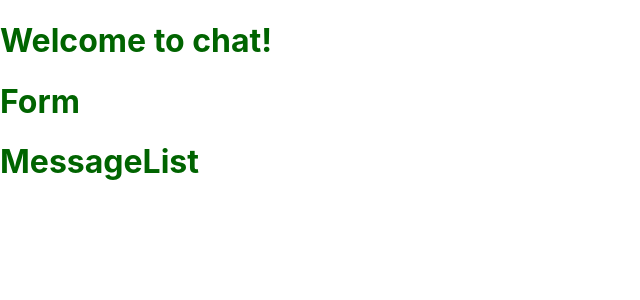
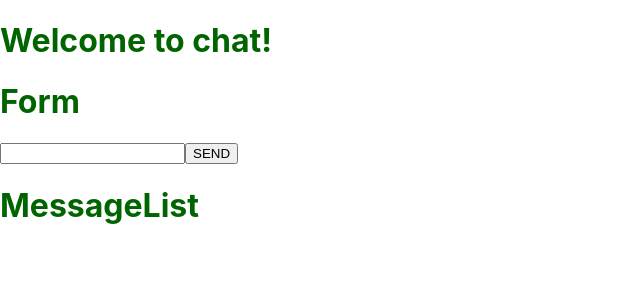
Before and after one commit to ychkydyk/React_GB_Morozov, a React (Create React App) app: page / in a window 1280 px wide. Shown: the top 300 px of the page, without its empty margins (0-640 px from the left). Built offline with nearby package versions, Linux system fonts and the light colour scheme.

Commit message:
Add form+ send button

```diff
--- a/src/App.js
+++ b/src/App.js
@@ -1,4 +1,4 @@
-import {useState} from "react";
+// import {useState} from "react";
 import {MessageList} from "./components/MessageList/MessageList";
 import {Form} from "./components/Form/Form";
 
--- a/src/components/Form/Form.jsx
+++ b/src/components/Form/Form.jsx
@@ -1,9 +1,23 @@
-import  styles from './Form.module.css'
 
-export function Form() {
+import {useState} from "react";
+import {Button} from "../ui/Button";
+
+export function Form(props) {
+    const [text, setText] = useState('')
+    const handleSubmit = (event) => {
+        event.preventDefault()
+        setText('')
+    }
     return (
         <>
             <h1 style={{color: 'darkgreen'}}>Form</h1>
+            <form onSubmit={handleSubmit}>
+                <input
+                    type="text"
+                    value={text}
+                    onChange={(event) => setText(event.target.value)}/>
+                <Button type="submit">SEND</Button>
+            </form>
         </>
     )
 }
--- a/src/components/ui/Button.jsx
+++ b/src/components/ui/Button.jsx
@@ -0,0 +1,9 @@
+
+
+export function Button(props) {
+    return ( //* в children всё что помещается между тегами в родителе *//
+        <>
+            <button{...props}>{props.children}</button>
+        </>
+    )
+}
```
